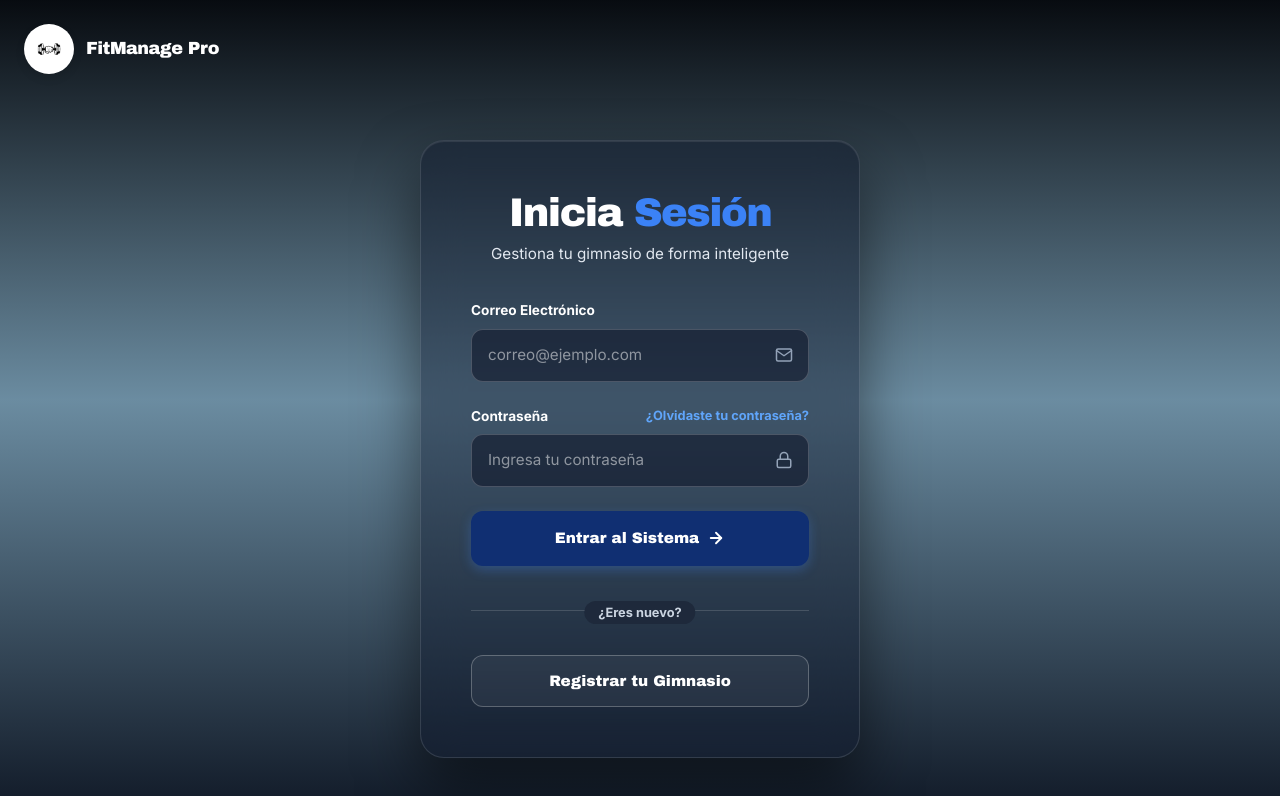
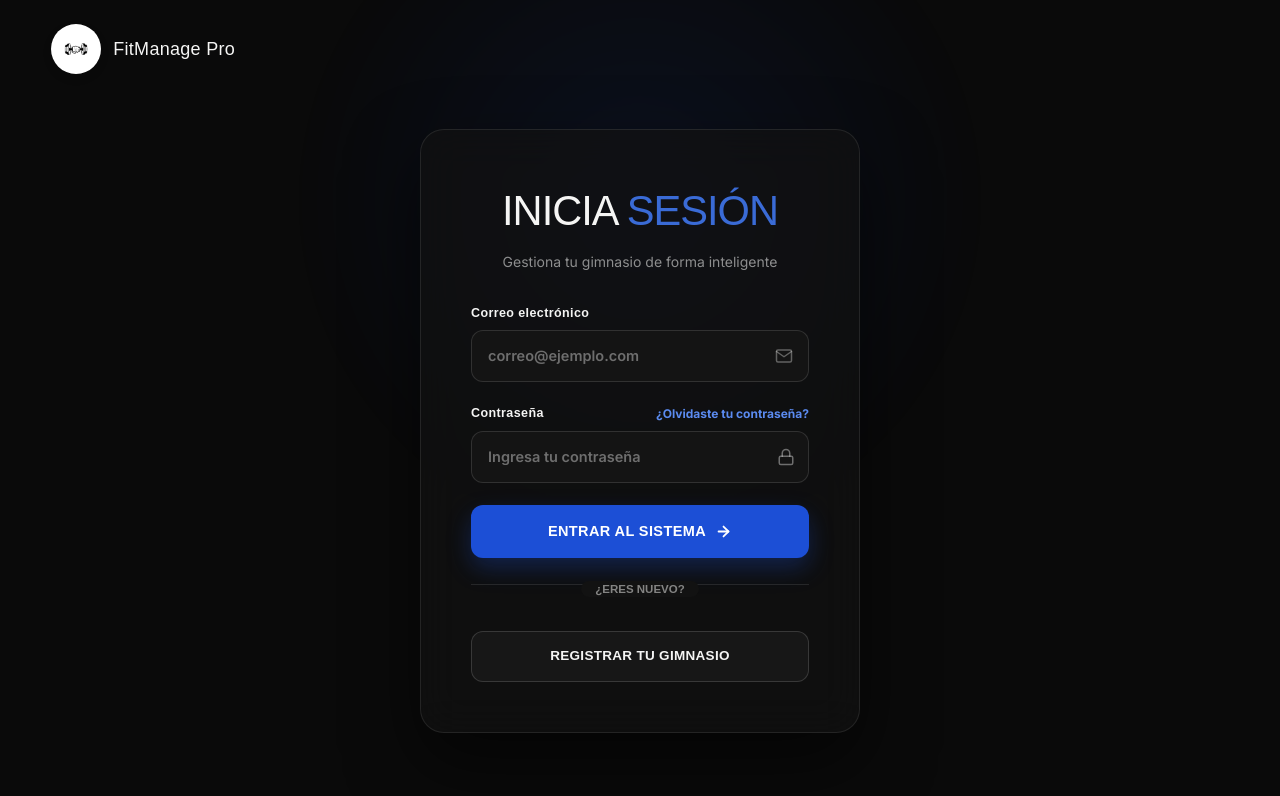
Before and after one commit to DriveFmilia/Drive, a Vue app: page /login in a window 1280 px wide. Shown: the top 796 px of the page. Built offline with nearby package versions, Linux system fonts and the light colour scheme.

Commit message:
style: propuesta rediseño del login

```diff
--- a/src/landing/Menu/Login.vue
+++ b/src/landing/Menu/Login.vue
@@ -3,44 +3,56 @@ import { ref } from 'vue';
 import { useRouter } from 'vue-router';
 import Logo from '@/landing/logo.vue';
 
+const VALID_USERS: Record<string, string> = {
+  'admin@gmail.com': 'Administrador',
+  'dueño@gmail.com': 'Dueño',
+  'recepcionista@gmail.com': 'Recepcionista',
+  'cliente@gmail.com': 'Cliente',
+};
+
 const router = useRouter();
 const email = ref('');
 const password = ref('');
 const showPassword = ref(false);
+const errorMessage = ref('');
+const successMessage = ref('');
 
+const clearMessages = () => {
+  errorMessage.value = '';
+  successMessage.value = '';
+};
 
-const handleLogin = () => {
+const handleSubmit = () => {
   const userEmail = email.value.toLowerCase().trim();
-  const userPass = password.value;
+  const role = VALID_USERS[userEmail];
 
-  if (userPass === '123') {
-    switch (userEmail) {
-      case 'admin@gmail.com':
-        router.push({ name: 'admin-dashboard' });
-        break;
-      case 'dueño@gmail.com':
-        console.log('Accediendo como Dueño');
-        break;
-      case 'recepcionista@gmail.com':
-        console.log('Accediendo como Recepcionista');
-        break;
-      case 'cliente@gmail.com':
-        console.log('Accediendo como Cliente');
-        break;
-      default:
-        alert('Usuario no reconocido');
-    }
-  } else {
-    alert('Contraseña incorrecta');
+  if (password.value !== '123') {
+    errorMessage.value = 'Contraseña incorrecta. Intenta de nuevo.';
+    successMessage.value = '';
+    return;
+  }
+  if (!role) {
+    errorMessage.value = 'Usuario no reconocido.';
+    successMessage.value = '';
+    return;
+  }
+
+  errorMessage.value = '';
+  successMessage.value = `Acceso concedido como ${role}. Redirigiendo...`;
+
+  if (userEmail === 'admin@gmail.com') {
+    router.push({ name: 'admin-dashboard' });
   }
 };
 </script>
 
 <template>
   <div class="login-page">
+    <div class="glow"></div>
+
     <header class="top-bar">
       <router-link :to="{ name: 'home' }" class="top-brand">
-        <logo />
+        <Logo />
         <span class="logo-text-sm">FitManage Pro</span>
       </router-link>
     </header>
@@ -48,21 +60,20 @@ const handleLogin = () => {
     <main class="login-container">
       <div class="login-card">
         <div class="card-header">
-          <h1 class="title">
-            Inicia <span class="highlight-text">Sesión</span>
-          </h1>
+          <h1 class="title">INICIA <span class="highlight-text">SESIÓN</span></h1>
           <p class="subtitle">Gestiona tu gimnasio de forma inteligente</p>
         </div>
 
-        <form @submit.prevent="handleLogin" class="login-form">
+        <form @submit.prevent="handleSubmit" class="login-form">
           <div class="input-group">
-            <label for="email">Correo Electrónico</label>
+            <label for="email">Correo electrónico</label>
             <div class="input-wrapper">
               <input
                 id="email"
                 type="email"
                 placeholder="correo@ejemplo.com"
                 v-model="email"
+                @input="clearMessages"
                 required
               />
               <svg class="input-icon" viewBox="0 0 24 24" fill="none" stroke="currentColor" stroke-width="2" stroke-linecap="round" stroke-linejoin="round"><path d="M4 4h16c1.1 0 2 .9 2 2v12c0 1.1-.9 2-2 2H4c-1.1 0-2-.9-2-2V6c0-1.1.9-2 2-2z"></path><polyline points="22,6 12,13 2,6"></polyline></svg>
@@ -80,29 +91,27 @@ const handleLogin = () => {
                 :type="showPassword ? 'text' : 'password'"
                 placeholder="Ingresa tu contraseña"
                 v-model="password"
+                @input="clearMessages"
                 required
               />
-              <button
-                type="button"
-                class="toggle-password-btn"
-                @click="showPassword = !showPassword"
-              >
-                <svg v-if="!showPassword" class="lock-icon" viewBox="0 0 24 24" fill="none" stroke="currentColor" stroke-width="2" stroke-linecap="round" stroke-linejoin="round"><rect x="3" y="11" width="18" height="11" rx="2" ry="2"></rect><path d="M7 11V7a5 5 0 0 1 10 0v4"></path></svg>
-                <svg v-else class="lock-icon" viewBox="0 0 24 24" fill="none" stroke="currentColor" stroke-width="2" stroke-linecap="round" stroke-linejoin="round"><path d="M1 12s4-8 11-8 11 8 11 8-4 8-11 8-11-8-11-8z"></path><circle cx="12" cy="12" r="3"></circle></svg>
+              <button type="button" class="toggle-password-btn" @click="showPassword = !showPassword" aria-label="Mostrar contraseña">
+                <svg v-if="showPassword" width="18" height="18" viewBox="0 0 24 24" fill="none" stroke="currentColor" stroke-width="2" stroke-linecap="round" stroke-linejoin="round"><path d="M1 12s4-8 11-8 11 8 11 8-4 8-11 8-11-8-11-8z"></path><circle cx="12" cy="12" r="3"></circle></svg>
+                <svg v-else width="18" height="18" viewBox="0 0 24 24" fill="none" stroke="currentColor" stroke-width="2" stroke-linecap="round" stroke-linejoin="round"><rect x="3" y="11" width="18" height="11" rx="2" ry="2"></rect><path d="M7 11V7a5 5 0 0 1 10 0v4"></path></svg>
               </button>
             </div>
           </div>
 
+          <div v-if="errorMessage" class="alert alert-error">{{ errorMessage }}</div>
+          <div v-if="successMessage" class="alert alert-success">{{ successMessage }}</div>
+
           <button type="submit" class="btn-primary">
-            Entrar al Sistema
-            <svg width="18" height="18" viewBox="0 0 24 24" fill="none" stroke="currentColor" stroke-width="2.5" stroke-linecap="round" stroke-linejoin="round"><line x1="5" y1="12" x2="19" y2="12"></line><polyline points="12 5 19 12 12 19"></polyline></svg>
+            Entrar al sistema
+            <svg width="17" height="17" viewBox="0 0 24 24" fill="none" stroke="currentColor" stroke-width="2.5" stroke-linecap="round" stroke-linejoin="round"><line x1="5" y1="12" x2="19" y2="12"></line><polyline points="12 5 19 12 12 19"></polyline></svg>
           </button>
 
-          <div class="divider">
-            <span>¿Eres nuevo?</span>
-          </div>
+          <div class="divider"><span>¿ERES NUEVO?</span></div>
 
-          <router-link to="/Record" class="btn-secondary">Registrar tu Gimnasio</router-link>
+          <router-link to="/Record" class="btn-secondary">Registrar tu gimnasio</router-link>
         </form>
       </div>
     </main>
@@ -110,22 +119,48 @@ const handleLogin = () => {
 </template>
 
 <style scoped>
-@import url('https://fonts.googleapis.com/css2?family=Archivo+Black&family=Inter:wght@400;500;600;700;800&display=swap');
-
 .login-page {
   min-height: 100vh;
-  background: linear-gradient(180deg, #06090bd2 0%, #b4e9ff8e 50%, #1a262c65 100%);
+  background: #0a0a0a;
+  color: #f5f5f4;
   font-family: 'Inter', sans-serif;
   display: flex;
   flex-direction: column;
+  position: relative;
+  overflow: hidden;
+}
+
+.glow {
+  position: absolute;
+  top: -160px;
+  left: 50%;
+  transform: translateX(-50%);
+  width: 720px;
+  height: 720px;
+  max-width: 160vw;
+  border-radius: 50%;
+  background: radial-gradient(circle, rgba(28,79,214,0.32) 0%, rgba(28,79,214,0) 70%);
+  filter: blur(10px);
+  animation: pulseGlow 6s ease-in-out infinite;
+  pointer-events: none;
+}
+
+@keyframes pulseGlow { 0%, 100% { opacity: 0.28; } 50% { opacity: 0.5; } }
+@keyframes fadeUp { from { opacity: 0; transform: translateY(22px); } to { opacity: 1; transform: translateY(0); } }
+@keyframes shake {
+  10%, 90% { transform: translateX(-1px); }
+  20%, 80% { transform: translateX(2px); }
+  30%, 50%, 70% { transform: translateX(-4px); }
+  40%, 60% { transform: translateX(4px); }
 }
 
 .top-bar {
   width: 100%;
   max-width: 1400px;
   margin: 0 auto;
-  padding: 24px;
+  padding: 24px clamp(20px, 4vw, 60px);
   box-sizing: border-box;
+  position: relative;
 }
 
 .top-brand {
@@ -136,10 +171,10 @@ const handleLogin = () => {
 }
 
 .logo-text-sm {
-  font-family: 'Archivo Black', sans-serif;
-  font-size: 1.1rem;
-  color: #ffffff;
-  letter-spacing: -0.5px;
+  font-family: 'Anton', sans-serif;
+  font-size: 18px;
+  letter-spacing: 0.3px;
+  color: #f5f5f4;
 }
 
 .login-container {
@@ -147,128 +182,90 @@ const handleLogin = () => {
   display: flex;
   align-items: center;
   justify-content: center;
-  padding: 24px 16px;
+  padding: 24px 16px 60px;
+  position: relative;
 }
 
 .login-card {
-  background: rgba(15, 23, 42, 0.45);
+  width: 100%;
+  max-width: 440px;
+  background: rgba(18, 18, 18, 0.7);
   backdrop-filter: blur(20px);
   -webkit-backdrop-filter: blur(20px);
-  width: 100%;
-  max-width: 440px;
-  padding: 50px;
+  border: 1px solid rgba(255, 255, 255, 0.09);
   border-radius: 24px;
-  box-shadow: 0 30px 60px rgba(0, 0, 0, 0.5), inset 0 1px 1px rgba(255, 255, 255, 0.1);
+  padding: clamp(32px, 5vw, 50px);
+  box-shadow: 0 30px 70px rgba(0, 0, 0, 0.55);
   box-sizing: border-box;
-  border: 1px solid rgba(255, 255, 255, 0.12);
+  animation: fadeUp 0.6s ease both;
 }
 
-.card-header {
-  text-align: center;
-  margin-bottom: 35px;
+.card-header { text-align: center; margin-bottom: 32px; }
+
+.title {
+  font-family: 'Anton', sans-serif;
+  font-size: clamp(1.9rem, 5vw, 2.6rem);
+  letter-spacing: -1px;
+  text-transform: uppercase;
+  margin: 0 0 8px;
+  color: #f5f5f4;
 }
 
-.title {
-  font-family: 'Archivo Black', sans-serif;
-  font-size: 2.5rem;
-  color: #ffffff;
-  letter-spacing: -1.5px;
-  line-height: 1.1;
-  margin: 0 0 8px 0;
+.highlight-text { color: #3a6bd6; }
+
+.subtitle { font-size: 14px; color: rgba(245, 245, 244, 0.55); margin: 0; }
+
+.login-form { display: flex; flex-direction: column; gap: 22px; }
+
+.input-group { display: flex; flex-direction: column; gap: 8px; }
+
+.label-row { display: flex; justify-content: space-between; align-items: center; }
+
+label {
+  font-family: 'Oswald', sans-serif;
+  font-size: 12.5px;
+  font-weight: 700;
+  letter-spacing: 0.4px;
+  color: #f5f5f4;
 }
 
-.highlight-text {
-  color: #3b82f6;
-}
+.forgot-link { font-size: 12px; font-weight: 700; color: #5b8bf0; text-decoration: none; }
+.forgot-link:hover { text-decoration: underline; }
 
-.subtitle {
-  font-weight: 400;
-  font-size: 0.95rem;
-  color: #e2e8f0;
-  margin: 0;
-}
-
-.login-form {
-  display: flex;
-  flex-direction: column;
-  gap: 24px;
-}
-
-.input-group {
-  display: flex;
-  flex-direction: column;
-  gap: 8px;
-}
-
-.label-row {
-  display: flex;
-  justify-content: space-between;
-  align-items: center;
-}
-
-label {
-  font-weight: 700;
-  font-size: 0.85rem;
-  color: #ffffff;
-}
-
-.forgot-link {
-  font-size: 0.8rem;
-  color: #60a5fa;
-  font-weight: 700;
-  text-decoration: none;
-  transition: color 0.2s ease;
-}
-
-.forgot-link:hover {
-  color: #93c5fd;
-  text-decoration: underline;
-}
-
-.input-wrapper {
-  position: relative;
-}
+.input-wrapper { position: relative; }
 
 input {
   width: 100%;
-  padding: 14px 48px 14px 16px;
-  background: rgba(15, 23, 42, 0.6);
-  border: 1.5px solid rgba(255, 255, 255, 0.2);
+  padding: 14px 46px 14px 16px;
+  background: #141414;
+  border: 1.5px solid rgba(255, 255, 255, 0.12);
   border-radius: 12px;
-  color: #ffffff;
+  color: #f5f5f4;
   font-weight: 600;
-  font-size: 0.95rem;
+  font-size: 14.5px;
+  min-height: 48px;
   box-sizing: border-box;
-  transition: all 0.2s ease;
+  transition: border-color 0.2s ease;
 }
+
+input::placeholder { color: rgba(245, 245, 244, 0.4); }
 
 input:focus {
   outline: none;
-  background: rgba(15, 23, 42, 0.8);
-  border-color: #3b82f6;
-  box-shadow: 0 0 0 4px rgba(59, 130, 246, 0.3);
+  border-color: #1c4fd6;
+  box-shadow: 0 0 0 4px rgba(28, 79, 214, 0.25);
+  background: #161616;
 }
 
-input::placeholder {
-  color: rgba(255, 255, 255, 0.5);
-  font-weight: 400;
-}
-
-.input-icon, .lock-icon {
+.input-icon {
   position: absolute;
   right: 16px;
   top: 50%;
   transform: translateY(-50%);
   width: 18px;
   height: 18px;
-  color: #94a3b8;
+  color: rgba(245, 245, 244, 0.35);
   pointer-events: none;
-  transition: color 0.2s ease;
-}
-
-input:focus ~ .input-icon,
-input:focus ~ .toggle-password-btn .lock-icon {
-  color: #3b82f6;
 }
 
 .toggle-password-btn {
@@ -276,57 +273,76 @@ input:focus ~ .toggle-password-btn .lock-icon {
   right: 0;
   top: 0;
   height: 100%;
-  width: 52px;
+  width: 46px;
   background: transparent;
   border: none;
   cursor: pointer;
   display: flex;
   align-items: center;
   justify-content: center;
-  padding: 0;
+  color: rgba(245, 245, 244, 0.4);
+}
+
+.alert {
+  font-size: 13px;
+  font-weight: 600;
+  padding: 12px 14px;
+  border-radius: 10px;
+}
+
+.alert-error {
+  background: rgba(220, 38, 38, 0.12);
+  border: 1px solid rgba(220, 38, 38, 0.35);
+  color: #f87171;
+  animation: shake 0.4s ease;
+}
+
+.alert-success {
+  background: rgba(28, 79, 214, 0.15);
+  border: 1px solid rgba(28, 79, 214, 0.4);
+  color: #8fb4f8;
 }
 
 .btn-primary {
   width: 100%;
   padding: 16px;
-  background: #102f72;
+  background: #1c4fd6;
   color: #ffffff;
   border: none;
   border-radius: 12px;
-  font-family: 'Archivo Black', sans-serif;
-  font-size: 0.95rem;
+  font-family: 'Oswald', sans-serif;
+  font-weight: 700;
+  font-size: 14.5px;
+  letter-spacing: 0.4px;
+  text-transform: uppercase;
   cursor: pointer;
   display: flex;
   align-items: center;
   justify-content: center;
-  gap: 8px;
-  transition: all 0.2s ease;
-  box-shadow: 0 4px 12px rgba(59, 130, 246, 0.3);
+  gap: 9px;
+  min-height: 52px;
+  box-shadow: 0 10px 24px rgba(28, 79, 214, 0.3);
+  transition: all 0.25s ease;
 }
 
-.btn-primary:hover {
-  background: #2563eb;
-  transform: translateY(-1px);
-  box-shadow: 0 6px 16px rgba(59, 130, 246, 0.4);
-}
+.btn-primary:hover { background: #123ba0; transform: translateY(-2px); }
 
 .divider {
-  margin: 20px 0;
-  border-top: 1px solid rgba(255, 255, 255, 0.15);
   position: relative;
   text-align: center;
+  border-top: 1px solid rgba(255, 255, 255, 0.1);
+  margin-top: 4px;
 }
 
 .divider span {
-  position: absolute;
+  position: relative;
   top: -10px;
-  left: 50%;
-  transform: translateX(-50%);
-  background: #1e293b;
+  background: #121212;
   padding: 2px 14px;
+  font-family: 'Oswald', sans-serif;
+  font-size: 11.5px;
   font-weight: 700;
-  font-size: 0.8rem;
-  color: #cbd5e1;
+  color: rgba(245, 245, 244, 0.5);
   border-radius: 20px;
 }
 
@@ -336,29 +352,29 @@ input:focus ~ .toggle-password-btn .lock-icon {
   justify-content: center;
   width: 100%;
   padding: 14px;
-  background: rgba(255, 255, 255, 0.05);
-  color: #ffffff;
+  background: rgba(255, 255, 255, 0.04);
+  color: #f5f5f4;
   text-decoration: none;
-  border: 1.5px solid rgba(255, 255, 255, 0.25);
+  border: 1.5px solid rgba(255, 255, 255, 0.14);
   border-radius: 12px;
-  font-family: 'Archivo Black', sans-serif;
-  font-size: 0.95rem;
+  font-family: 'Oswald', sans-serif;
+  font-weight: 700;
+  font-size: 13.5px;
+  letter-spacing: 0.3px;
+  text-transform: uppercase;
+  min-height: 48px;
   box-sizing: border-box;
   transition: all 0.2s ease;
 }
 
 .btn-secondary:hover {
-  background: rgba(255, 255, 255, 0.1);
-  border-color: #3b82f6;
-  color: #3b82f6;
+  background: rgba(255, 255, 255, 0.08);
+  border-color: #1c4fd6;
+  color: #5b8bf0;
 }
 
 @media (max-width: 480px) {
-  .login-card {
-    padding: 35px 25px;
-  }
-  .title {
-    font-size: 2.2rem;
-  }
+  .login-card { padding: 35px 25px; }
+  .title { font-size: 2.2rem; }
 }
 </style>
```
